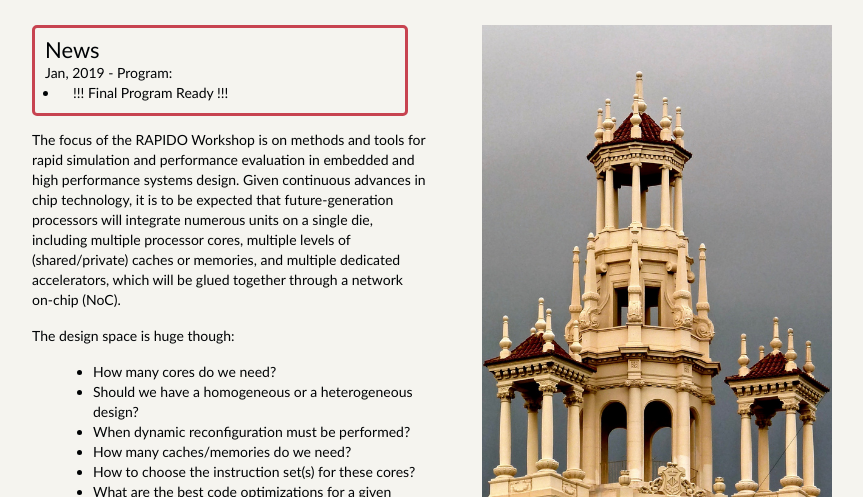
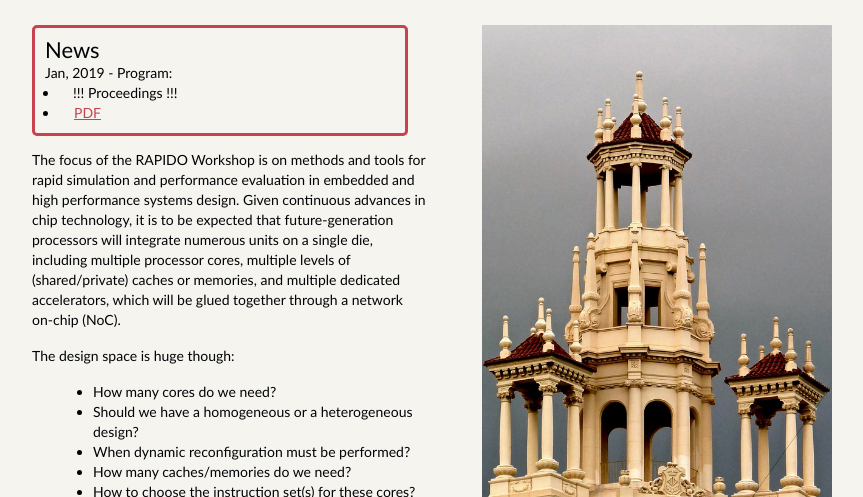
Before and after one commit to rapidoworkshop/rapidoworkshop.github.io, a plain HTML site: page 2019/index.html in a window 1280 px wide. Shown: the part 303-800 px from the top of the page, without its empty margins (208-1071 px from the left). Drawn offline with Linux system fonts and the light colour scheme.

Commit message:
Proc final

```diff
--- a/2019/index.html
+++ b/2019/index.html
@@ -42,7 +42,8 @@
     <h2>News</h2>
      <p>Jan, 2019 - Program:
     <ul>
-      <li>!!! Final Program Ready !!!</li>
+      <li>!!! Proceedings !!!</li>
+<li><a href="http://rapidoworkshop.github.io/RapidoProceedings.pdf">PDF</a></li>
     </ul>
     </p>
     </aside>
```
